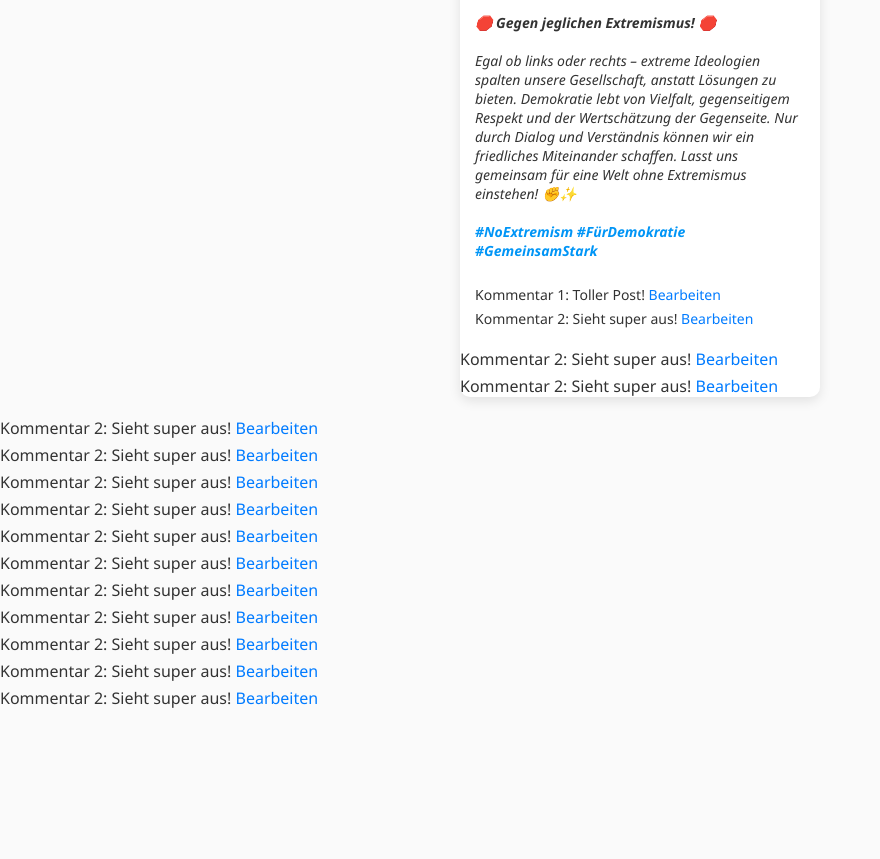
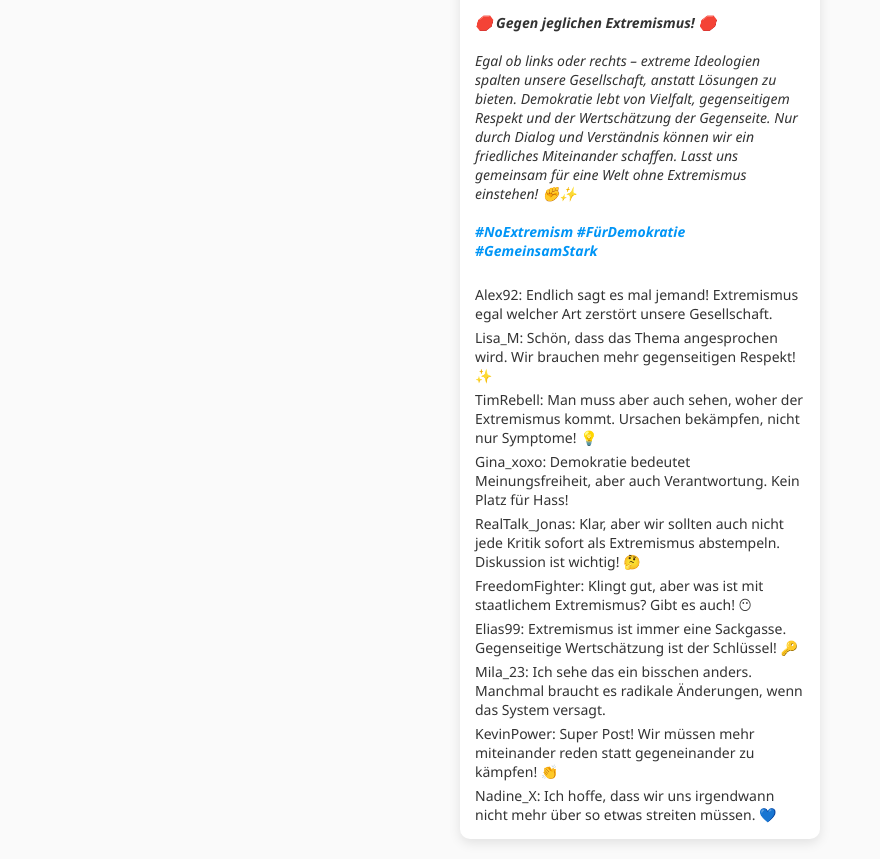
Before and after one commit to Justiiiiiin/EthikArbeit, a plain HTML site: page index.html in a window 1280 px wide. Shown: the part 588-1447 px from the top of the page, without its empty margins (0-880 px from the left). Before the commit the page ends 1302 px from the top, so only its background shows below. Drawn offline with Linux system fonts and the light colour scheme.

Commit message:
Update index.html

```diff
--- a/index.html
+++ b/index.html
@@ -171,100 +171,52 @@
     }
 </style>
 
-    <div class="comments-section" id="commentsSection">
-        <div class="comment" id="comment1">
-            <span class="username">Kommentar 1</span>:
-            <span class="comment-text">Toller Post!</span>
-            <span class="edit-comment-btn" onclick="editComment('comment1')">Bearbeiten</span>
-        </div>
-        <div class="comment" id="comment2">
-            <span class="username">Kommentar 2</span>:
-            <span class="comment-text">Sieht super aus!</span>
-            <span class="edit-comment-btn" onclick="editComment('comment2')">Bearbeiten</span>
-        </div>
+<div class="comments-section" id="commentsSection">
+    <div class="comment" id="comment1">
+        <span class="username">Alex92</span>:
+        <span class="comment-text">Endlich sagt es mal jemand! Extremismus egal welcher Art zerstört unsere Gesellschaft.</span>
     </div>
-        <div class="comment" id="comment2">
-            <span class="username">Kommentar 2</span>:
-            <span class="comment-text">Sieht super aus!</span>
-            <span class="edit-comment-btn" onclick="editComment('comment2')">Bearbeiten</span>
-        </div
-                    <div class="comment" id="comment2">
-            <span class="username">Kommentar 2</span>:
-            <span class="comment-text">Sieht super aus!</span>
-            <span class="edit-comment-btn" onclick="editComment('comment2')">Bearbeiten</span>
-        </div>
+    <div class="comment" id="comment2">
+        <span class="username">Lisa_M</span>:
+        <span class="comment-text">Schön, dass das Thema angesprochen wird. Wir brauchen mehr gegenseitigen Respekt! ✨</span>
     </div>
-            <div class="comment" id="comment2">
-            <span class="username">Kommentar 2</span>:
-            <span class="comment-text">Sieht super aus!</span>
-            <span class="edit-comment-btn" onclick="editComment('comment2')">Bearbeiten</span>
-        </div>
+    <div class="comment" id="comment3">
+        <span class="username">TimRebell</span>:
+        <span class="comment-text">Man muss aber auch sehen, woher der Extremismus kommt. Ursachen bekämpfen, nicht nur Symptome! 💡</span>
     </div>
-            <div class="comment" id="comment2">
-            <span class="username">Kommentar 2</span>:
-            <span class="comment-text">Sieht super aus!</span>
-            <span class="edit-comment-btn" onclick="editComment('comment2')">Bearbeiten</span>
-        </div>
+    <div class="comment" id="comment4">
+        <span class="username">Gina_xoxo</span>:
+        <span class="comment-text">Demokratie bedeutet Meinungsfreiheit, aber auch Verantwortung. Kein Platz für Hass!</span>
     </div>
-            <div class="comment" id="comment2">
-            <span class="username">Kommentar 2</span>:
-            <span class="comment-text">Sieht super aus!</span>
-            <span class="edit-comment-btn" onclick="editComment('comment2')">Bearbeiten</span>
-        </div>
+    <div class="comment" id="comment5">
+        <span class="username">RealTalk_Jonas</span>:
+        <span class="comment-text">Klar, aber wir sollten auch nicht jede Kritik sofort als Extremismus abstempeln. Diskussion ist wichtig! 🤔</span>
     </div>
-            <div class="comment" id="comment2">
-            <span class="username">Kommentar 2</span>:
-            <span class="comment-text">Sieht super aus!</span>
-            <span class="edit-comment-btn" onclick="editComment('comment2')">Bearbeiten</span>
-        </div>
+    <div class="comment" id="comment6">
+        <span class="username">FreedomFighter</span>:
+        <span class="comment-text">Klingt gut, aber was ist mit staatlichem Extremismus? Gibt es auch! 😶</span>
     </div>
-            <div class="comment" id="comment2">
-            <span class="username">Kommentar 2</span>:
-            <span class="comment-text">Sieht super aus!</span>
-            <span class="edit-comment-btn" onclick="editComment('comment2')">Bearbeiten</span>
-        </div>
+    <div class="comment" id="comment7">
+        <span class="username">Elias99</span>:
+        <span class="comment-text">Extremismus ist immer eine Sackgasse. Gegenseitige Wertschätzung ist der Schlüssel! 🔑</span>
     </div>
-            <div class="comment" id="comment2">
-            <span class="username">Kommentar 2</span>:
-            <span class="comment-text">Sieht super aus!</span>
-            <span class="edit-comment-btn" onclick="editComment('comment2')">Bearbeiten</span>
-        </div>
+    <div class="comment" id="comment8">
+        <span class="username">Mila_23</span>:
+        <span class="comment-text">Ich sehe das ein bisschen anders. Manchmal braucht es radikale Änderungen, wenn das System versagt.</span>
     </div>
-            <div class="comment" id="comment2">
-            <span class="username">Kommentar 2</span>:
-            <span class="comment-text">Sieht super aus!</span>
-            <span class="edit-comment-btn" onclick="editComment('comment2')">Bearbeiten</span>
-        </div>
+    <div class="comment" id="comment9">
+        <span class="username">KevinPower</span>:
+        <span class="comment-text">Super Post! Wir müssen mehr miteinander reden statt gegeneinander zu kämpfen! 👏</span>
     </div>
-            <div class="comment" id="comment2">
-            <span class="username">Kommentar 2</span>:
-            <span class="comment-text">Sieht super aus!</span>
-            <span class="edit-comment-btn" onclick="editComment('comment2')">Bearbeiten</span>
-        </div>
+    <div class="comment" id="comment10">
+        <span class="username">Nadine_X</span>:
+        <span class="comment-text">Ich hoffe, dass wir uns irgendwann nicht mehr über so etwas streiten müssen. 💙</span>
     </div>
-            <div class="comment" id="comment2">
-            <span class="username">Kommentar 2</span>:
-            <span class="comment-text">Sieht super aus!</span>
-            <span class="edit-comment-btn" onclick="editComment('comment2')">Bearbeiten</span>
-        </div>
-    </div>
-                    <div class="comment" id="comment2">
-            <span class="username">Kommentar 2</span>:
-            <span class="comment-text">Sieht super aus!</span>
-            <span class="edit-comment-btn" onclick="editComment('comment2')">Bearbeiten</span>
-        </div>
-    </div>
-    </div>
-            <div class="comment" id="comment2">
-            <span class="username">Kommentar 2</span>:
-            <span class="comment-text">Sieht super aus!</span>
-            <span class="edit-comment-btn" onclick="editComment('comment2')">Bearbeiten</span>
-        </div>
-    </div>
-    <div class="comment-input-section" id="commentInputSection">
-        <textarea id="newCommentInput" class="comment-input" placeholder="Schreib einen Kommentar..."></textarea>
-        <button onclick="addComment()">Kommentar hinzufügen</button>
-    </div>
+</div>
+
+<div class="comment-input-section" id="commentInputSection">
+    <textarea id="newCommentInput" class="comment-input" placeholder="Schreib einen Kommentar..."></textarea>
+    <button onclick="addComment()">Kommentar hinzufügen</button>
 </div>
 
 <script>
```
